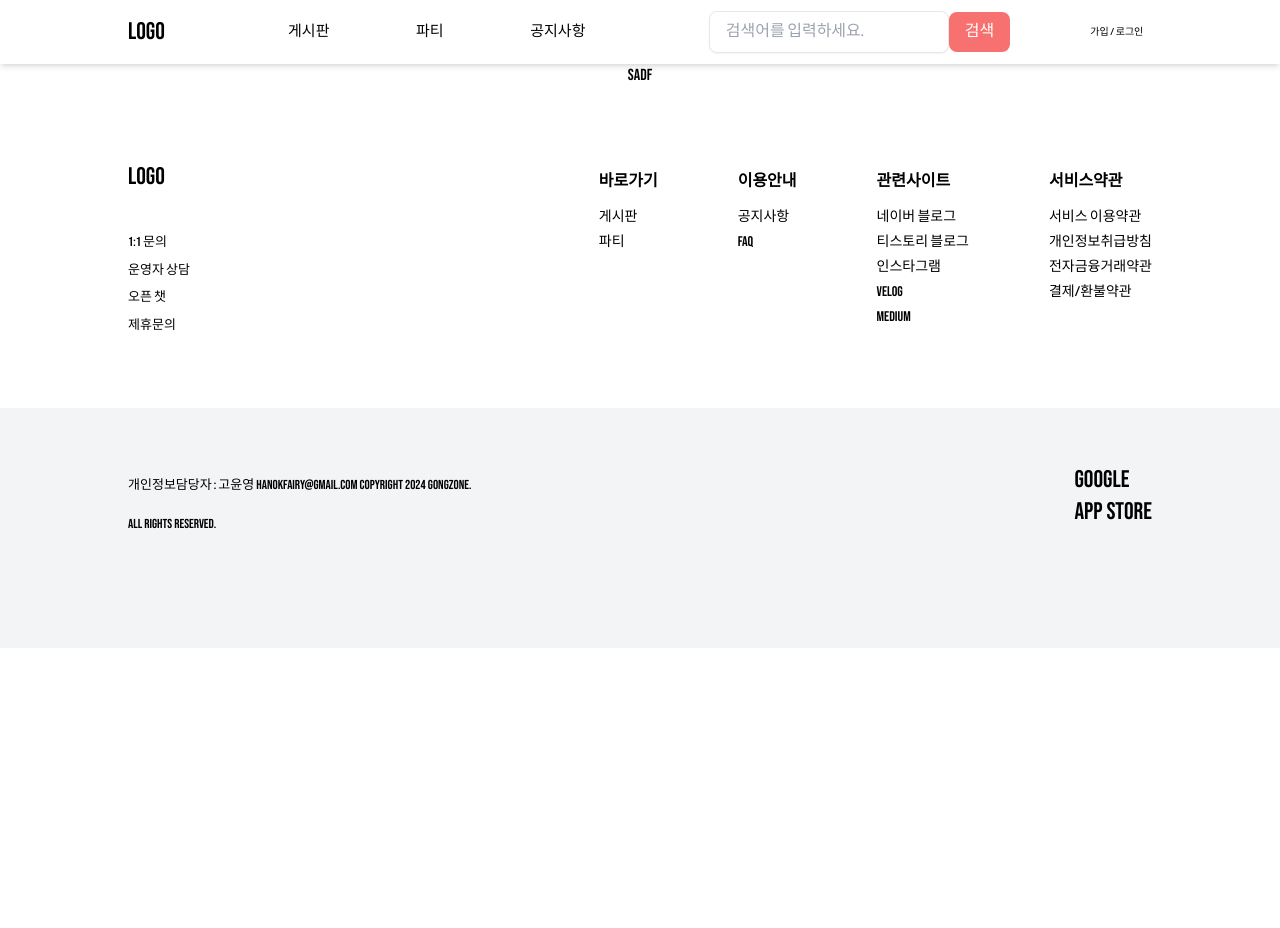
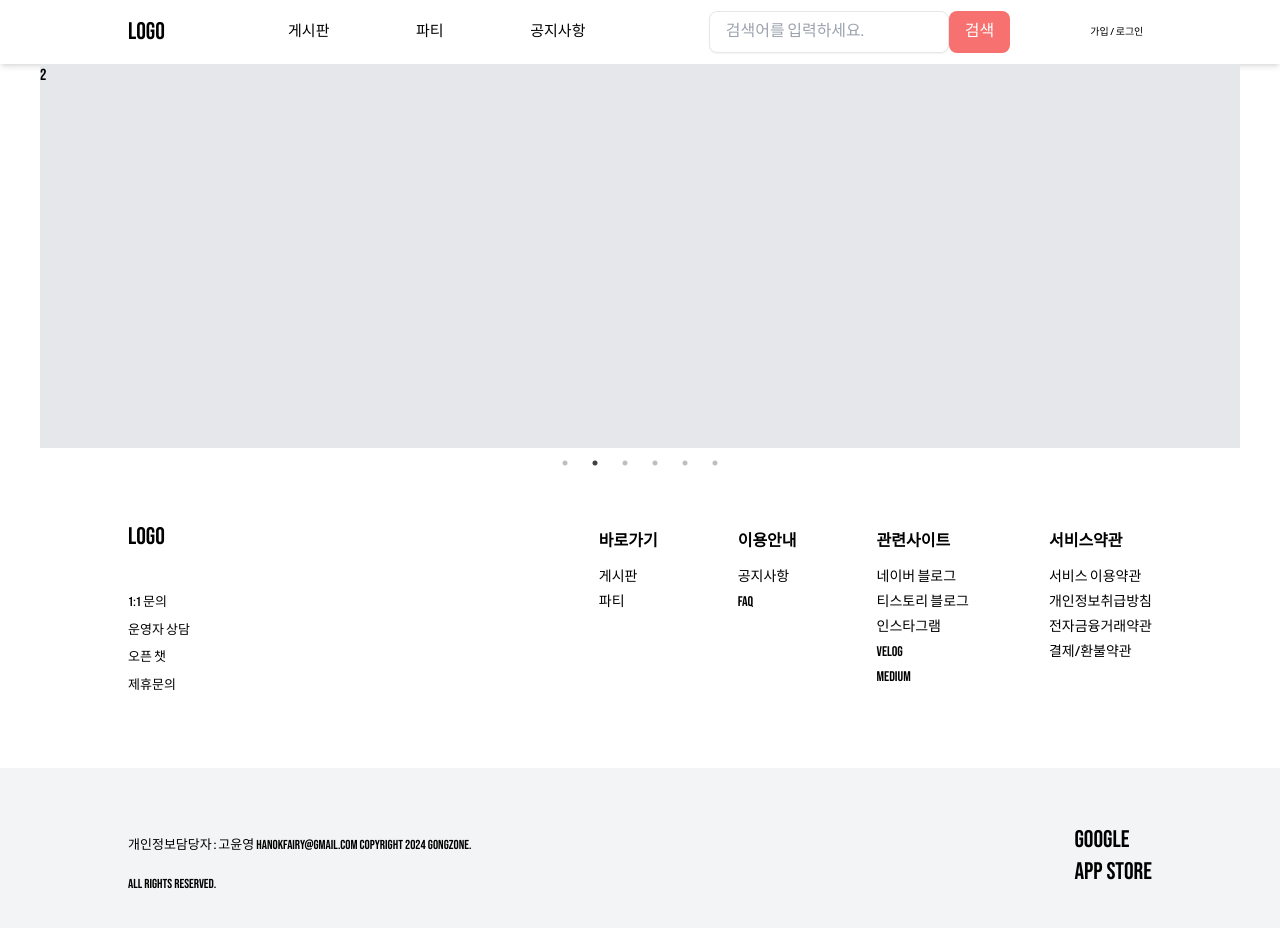
Before and after one commit to ks-gongzone/gongzone_front, a React (Create React App) app: page / in a window 1280 px wide. Shown: the top 928 px of the page. Before the commit the page ends 800 px from the top, so only its background shows below. Built offline with nearby package versions, Linux system fonts and the light colour scheme.

Commit message:
:sparkles:feat:MainSlider added

```diff
--- a/package.json
+++ b/package.json
@@ -11,6 +11,8 @@
     "react-dom": "^18.3.1",
     "react-router-dom": "^6.23.1",
     "react-scripts": "5.0.1",
+    "react-slick": "^0.30.2",
+    "slick-carousel": "^1.8.1",
     "web-vitals": "^2.1.4"
   },
   "scripts": {
--- /dev/null
+++ b/src/components/home/MainSlider.jsx
@@ -0,0 +1,42 @@
+import React from "react";
+import Slider from "react-slick";
+import "slick-carousel/slick/slick.css";
+import "slick-carousel/slick/slick-theme.css";
+
+export default function MainSlider() {
+  const settings = {
+    dots: true,
+    infinite: true,
+    speed: 500,
+    slidesToShow: 1,
+    slidesToScroll: 1,
+    autoplay: true,
+    arrows: true,
+    pauseOnFocus: true,
+  };
+
+  return (
+    <div className="w-full">
+      <Slider {...settings}>
+        <div className="h-96 bg-gray-200">
+          <h3>1</h3>
+        </div>
+        <div className="h-96 bg-gray-200">
+          <h3>2</h3>
+        </div>
+        <div className="h-96 bg-gray-200">
+          <h3>3</h3>
+        </div>
+        <div className="h-96 bg-gray-200">
+          <h3>4</h3>
+        </div>
+        <div className="h-96 bg-gray-200">
+          <h3>5</h3>
+        </div>
+        <div className="h-96 bg-gray-200">
+          <h3>6</h3>
+        </div>
+      </Slider>
+    </div>
+  );
+}
--- a/src/components/SearchBar.jsx
+++ b/src/components/home/SearchBar.jsx
@@ -10,7 +10,7 @@ export default function SearchBar() {
   };
   return (
     <div className="flex justify-center items-center">
-      <div className="relative">
+      <div className="flex justify-center">
         <input
           type="text"
           value={query || ""}
@@ -20,7 +20,7 @@ export default function SearchBar() {
         />
         <button
           onClick={handleSearch}
-          className="right-2 top-2 bg-red-400 text-white px-4 py-2 rounded-lg hover:bg-red-600 focus:outline-none focus:ring-2 focus:ring-red-500"
+          className="text-center bg-red-400 text-white px-4 py-2 rounded-lg hover:bg-red-600 focus:outline-none focus:ring-2 focus:ring-red-500"
         >
           검색
         </button>
--- a/src/layouts/Header.jsx
+++ b/src/layouts/Header.jsx
@@ -1,6 +1,5 @@
 import { Link } from "react-router-dom";
-import SearchBar from "../components/SearchBar";
-import { MagnifyingGlassIcon } from "@heroicons/react/24/outline";
+import SearchBar from "../components/home/SearchBar";
 
 export default function LayoutHeader() {
   return (
--- a/src/pages/home/Index.jsx
+++ b/src/pages/home/Index.jsx
@@ -1,5 +1,9 @@
+import MainSlider from "../../components/home/MainSlider";
+
 export default function Home() {
   return (
-    <div className="flex flex-col items-center px-10 box-border">sadf</div>
+    <div className="flex flex-col items-center px-10 box-border">
+      <MainSlider />
+    </div>
   );
 }
```
Also changed, not shown: 1 other file (tests, documents, lock files or other folders).
